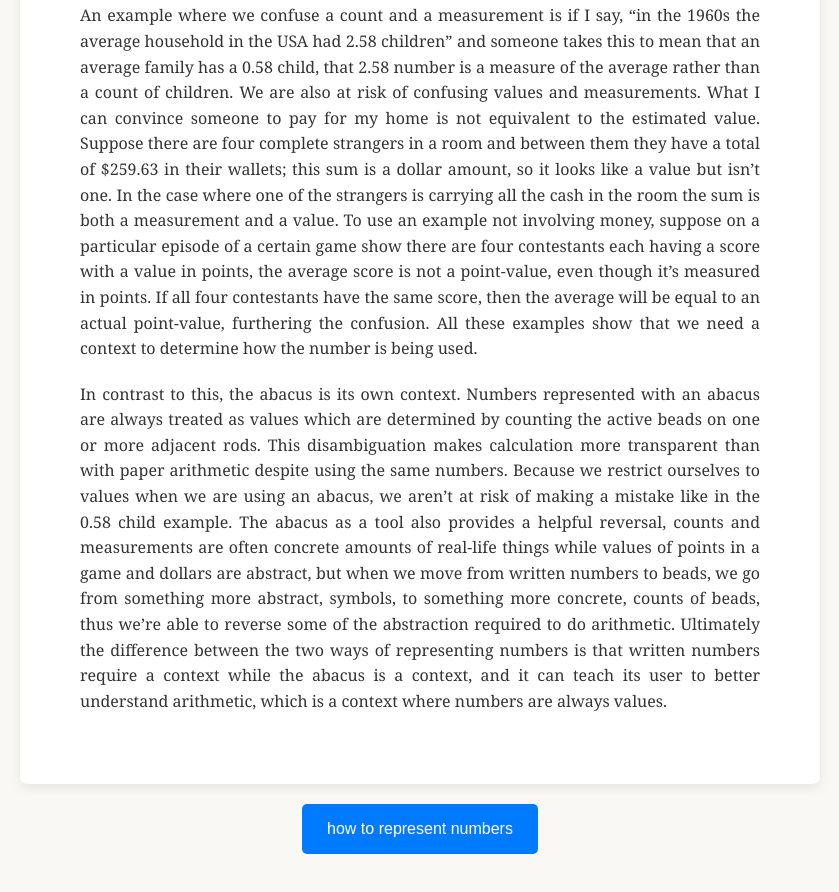
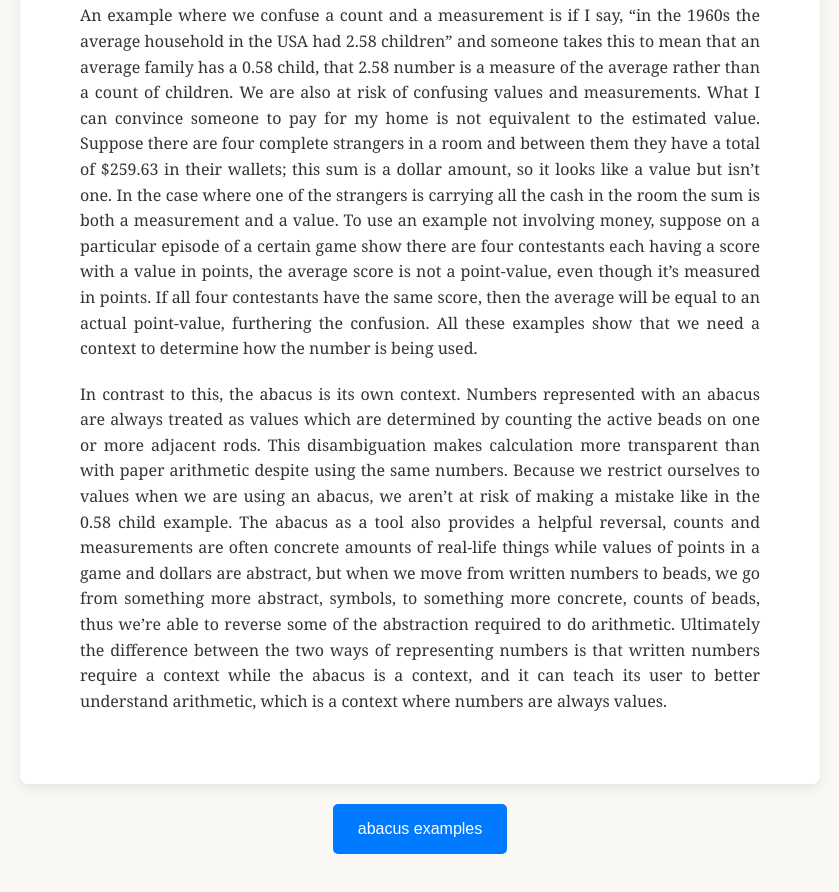
Before and after one commit to Aric-W/math-with-tools, a website: page why.html in a window 1280 px wide. Shown: the part 1637-2529 px from the top of the page, without its empty margins (220-1059 px from the left). Drawn offline with Linux system fonts and the light colour scheme.

Commit message:
corrected the pathing.

```diff
--- a/why.html
+++ b/why.html
@@ -3,7 +3,7 @@
 <head>
     <meta charset="UTF-8">
     <meta name="viewport" content="width=device-width, initial-scale=1.0">
-    <title>What is the difference between written numbers and numbers represented with an abacus</title>
+    <title>the nature of numbers</title>
     <link rel="icon" type="image/png" href="/assets/lm/03dia.png">
     <style>
         body {
@@ -141,6 +141,6 @@
         <p>In contrast to this, the abacus is its own context. Numbers represented with an abacus are always treated as values which are determined by counting the active beads on one or more adjacent rods. This disambiguation makes calculation more transparent than with paper arithmetic despite using the same numbers. Because we restrict ourselves to values when we are using an abacus, we aren’t at risk of making a mistake like in the 0.58 child example. The abacus as a tool also provides a helpful reversal, counts and measurements are often concrete amounts of real-life things while values of points in a game and dollars are abstract, but when we move from written numbers to beads, we go from something more abstract, symbols, to something more concrete, counts of beads, thus we’re able to reverse some of the abstraction required to do arithmetic. Ultimately the difference between the two ways of representing numbers is that written numbers require a context while the abacus is a context, and it can teach its user to better understand arithmetic, which is a context where numbers are always values.</p>
     </div>
 
-    <a href="representingNumbers.html" class="link-button">how to represent numbers</a>
+    <a href="abacusGallery1.html" class="link-button">abacus examples</a>
 </body>
 </html>
```
